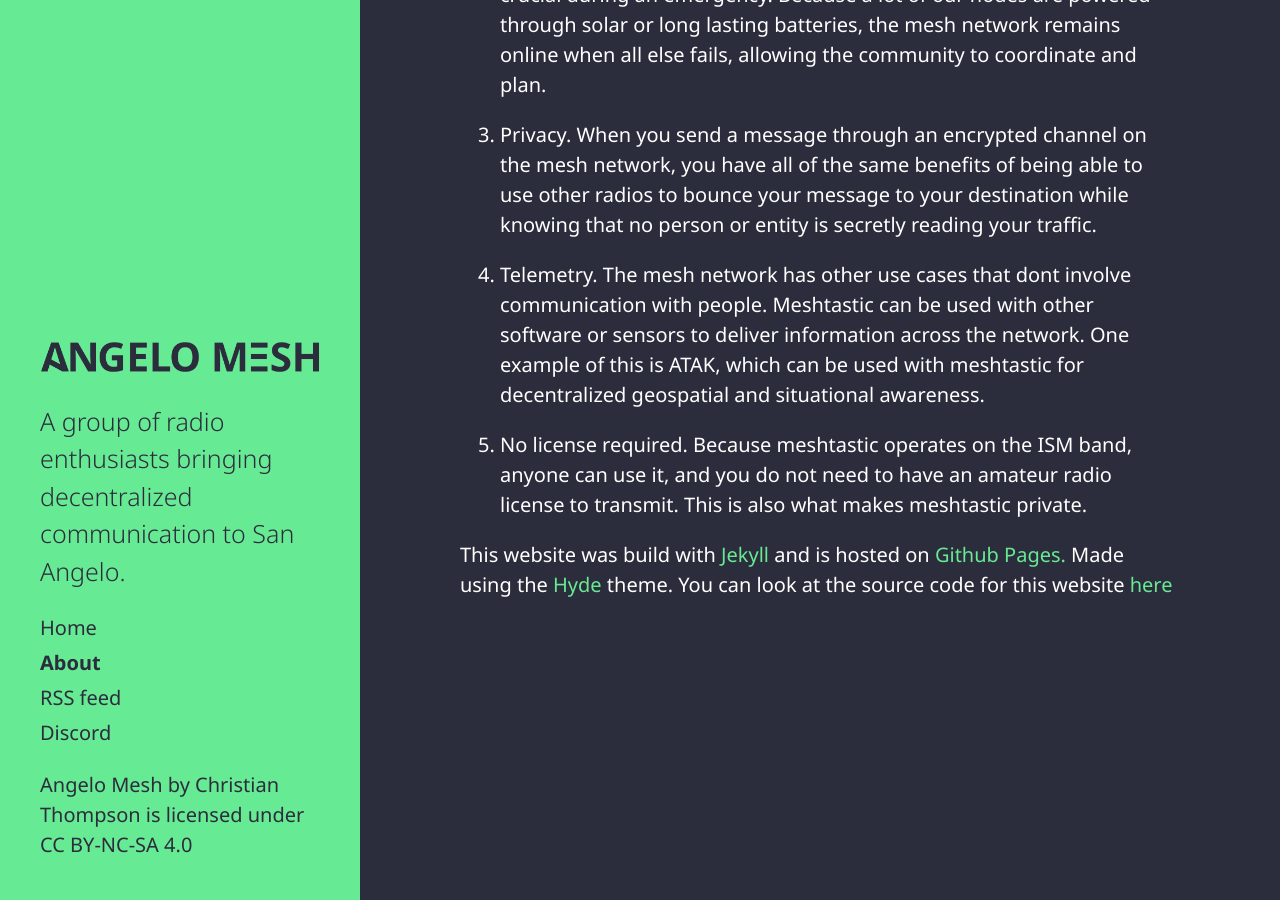
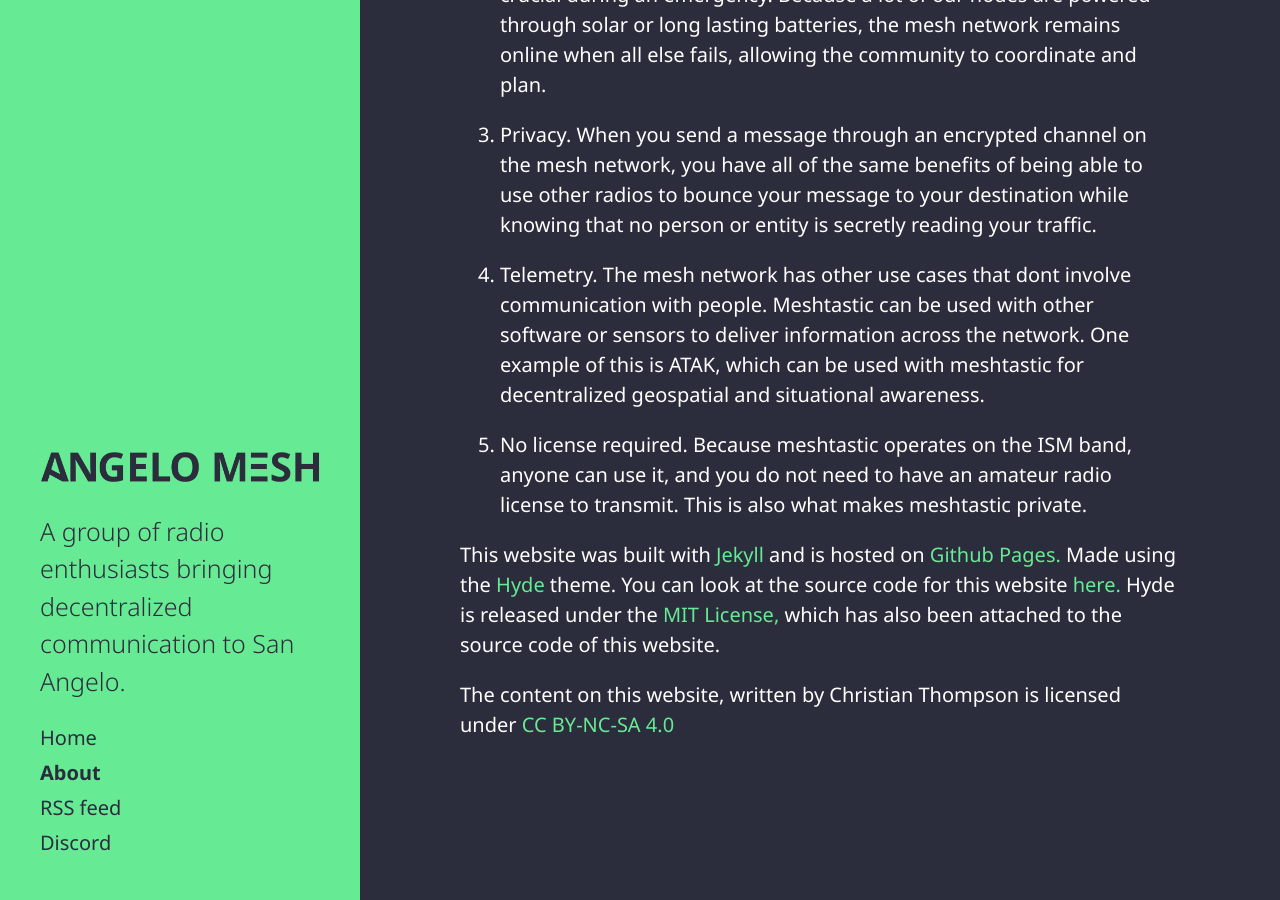
Before and after one commit to RubyMetro/angelomesh, a Jekyll site: the page built from about.md, in a window 1280 px wide and 900 px high, scrolled down 1483 px. Built offline with Jekyll 4.4.1, drawn with Linux system fonts in a browser that asks for light colours.

Commit message:
fixed some typos, moved attribution to about page.

```diff
--- a/_includes/sidebar.html
+++ b/_includes/sidebar.html
@@ -27,7 +27,5 @@
       <a class="sidebar-nav-item" href="https://angelomesh.com/atom.xml">RSS feed</a>
       <a class="sidebar-nav-item" href="https://discord.gg/Kw53pzwyuQ">Discord</a>
     </nav>
-
-    <p xmlns:cc="http://creativecommons.org/ns#" xmlns:dct="http://purl.org/dc/terms/"><a property="dct:title" rel="cc:attributionURL" href="https://github.com/RubyMetro/angelomesh">Angelo Mesh</a> by <span property="cc:attributionName">Christian Thompson</span> is licensed under <a href="https://creativecommons.org/licenses/by-nc-sa/4.0/?ref=chooser-v1" target="_blank" rel="license noopener noreferrer" style="display:inline-block;">CC BY-NC-SA 4.0</a></p>
   </div>
 </div>
--- a/about.md
+++ b/about.md
@@ -29,4 +29,6 @@ currently there are a few dozen nodes spread around san angelo, most of which ar
 
 5. No license required. Because meshtastic operates on the ISM band, anyone can use it, and you do not need to have an amateur radio license to transmit. This is also what makes meshtastic private.
 
-This website was build with [Jekyll](jekyllrb.com) and is hosted on [Github Pages.](https://pages.github.com) Made using the [Hyde](https://github.com/poole/hyde) theme. You can look at the source code for this website [here](https://github.com/rubymetro/angelomesh)
+This website was built with [Jekyll](jekyllrb.com) and is hosted on [Github Pages.](https://pages.github.com) Made using the [Hyde](https://github.com/poole/hyde) theme. You can look at the source code for this website [here.](https://github.com/rubymetro/angelomesh) Hyde is released under the [MIT License,](https://en.wikipedia.org/wiki/MIT_License) which has also been attached to the source code of this website.
+
+<p xmlns:cc="http://creativecommons.org/ns#" xmlns:dct="http://purl.org/dc/terms/">The content on this website, written by <span property="cc:attributionName">Christian Thompson</span> is licensed under <a href="https://creativecommons.org/licenses/by-nc-sa/4.0/?ref=chooser-v1" target="_blank" rel="license noopener noreferrer" style="display:inline-block;">CC BY-NC-SA 4.0</a></p>
```
